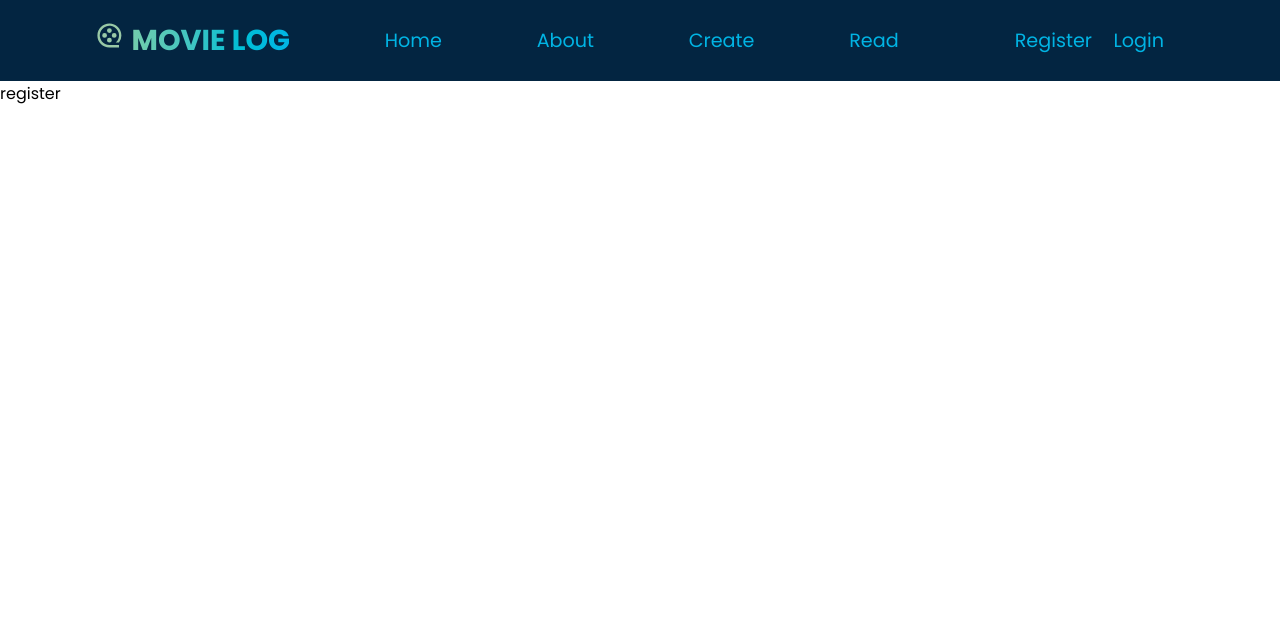
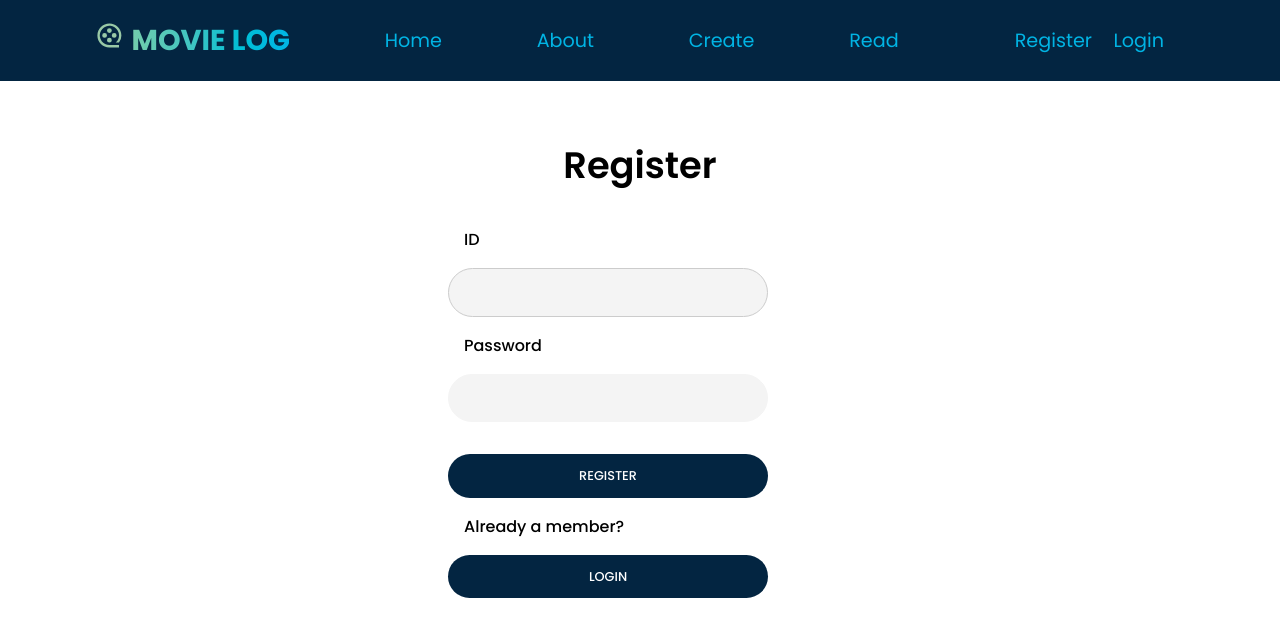
Before and after one commit to jamieecode/movie-log, a React (Create React App) app in the folder client/: page /register in a window 1280 px wide. Shown: the top 636 px of the page. Built offline with nearby package versions, Linux system fonts and the light colour scheme; no server answers.

Commit message:
style: register page

```diff
--- a/client/src/pages/Login.js
+++ b/client/src/pages/Login.js
@@ -21,7 +21,11 @@ const FormContainer = styled.section`
   form {
     display: flex;
     flex-direction: column;
-    margin-bottom: 1em;
+    margin-bottom: 2em;
+  }
+  p {
+    margin: 1em;
+    font-weight: 500;
   }
   label {
     margin: 1em;
@@ -48,7 +52,6 @@ const StyledButton = styled.button`
   color: white;
   width: 20rem;
   padding: 1em;
-  margin-top: 2em;
   font-size: 0.8rem;
   font-weight: 500;
   text-transform: uppercase;
@@ -59,10 +62,10 @@ const StyledButton = styled.button`
   }
 `;
 
-const Account = () => {
+const Login = () => {
   return (
     <Container>
-      <h2>Sign In</h2>
+      <h2>Log In</h2>
       <FormContainer>
         <form>
           <label>ID</label>
@@ -70,7 +73,8 @@ const Account = () => {
           <label>Password</label>
           <input type="text" />
         </form>
-        <StyledButton>sign in</StyledButton>
+        <StyledButton>login</StyledButton>
+        <p>New to Our Website?</p>
         <Link to="/register">
           <StyledButton>create account</StyledButton>
         </Link>
@@ -79,4 +83,4 @@ const Account = () => {
   );
 };
 
-export default Account;
+export default Login;
--- a/client/src/pages/Register.js
+++ b/client/src/pages/Register.js
@@ -1,7 +1,85 @@
-import React from "react";
+import { Link } from "react-router-dom";
+import styled from "styled-components";
 
+const Container = styled.section`
+  display: flex;
+  flex-direction: column;
+  justify-content: center;
+  align-items: center;
+  h2 {
+    font-size: 2.3rem;
+    font-weight: 600;
+    width: 100%;
+    margin: 1.5em 0 0.5em;
+    text-align: center;
+  }
+`;
+
+const FormContainer = styled.section`
+  margin: 0 auto;
+  width: 30%;
+  form {
+    display: flex;
+    flex-direction: column;
+    margin-bottom: 2em;
+  }
+  p {
+    margin: 1em;
+    font-weight: 500;
+  }
+  label {
+    margin: 1em;
+    font-weight: 500;
+  }
+  input {
+    padding: 1em;
+    background-color: #f4f4f4;
+    border-radius: 2em;
+    border: 1px solid #f4f4f4;
+    width: 20rem;
+    outline: none;
+  }
+  input:hover {
+    background-color: #eeeeee;
+  }
+  input:focus {
+    border: 1px solid #ccc;
+  }
+`;
+
+const StyledButton = styled.button`
+  background-color: #032541;
+  color: white;
+  width: 20rem;
+  padding: 1em;
+  font-size: 0.8rem;
+  font-weight: 500;
+  text-transform: uppercase;
+  border-radius: 2em;
+  &:hover {
+    background-color: #01b4e4;
+    transition: 0.5s;
+  }
+`;
 const Register = () => {
-  return <div>register</div>;
+   return (
+    <Container>
+      <h2>Register</h2>
+      <FormContainer>
+        <form>
+          <label>ID</label>
+          <input type="text" autoFocus />
+          <label>Password</label>
+          <input type="text" />
+        </form>
+        <StyledButton>Register</StyledButton>
+        <p>Already a member?</p>
+        <Link to="/login">
+          <StyledButton>Login</StyledButton>
+        </Link>
+      </FormContainer>
+    </Container>
+  );
 };
 
 export default Register;
```
